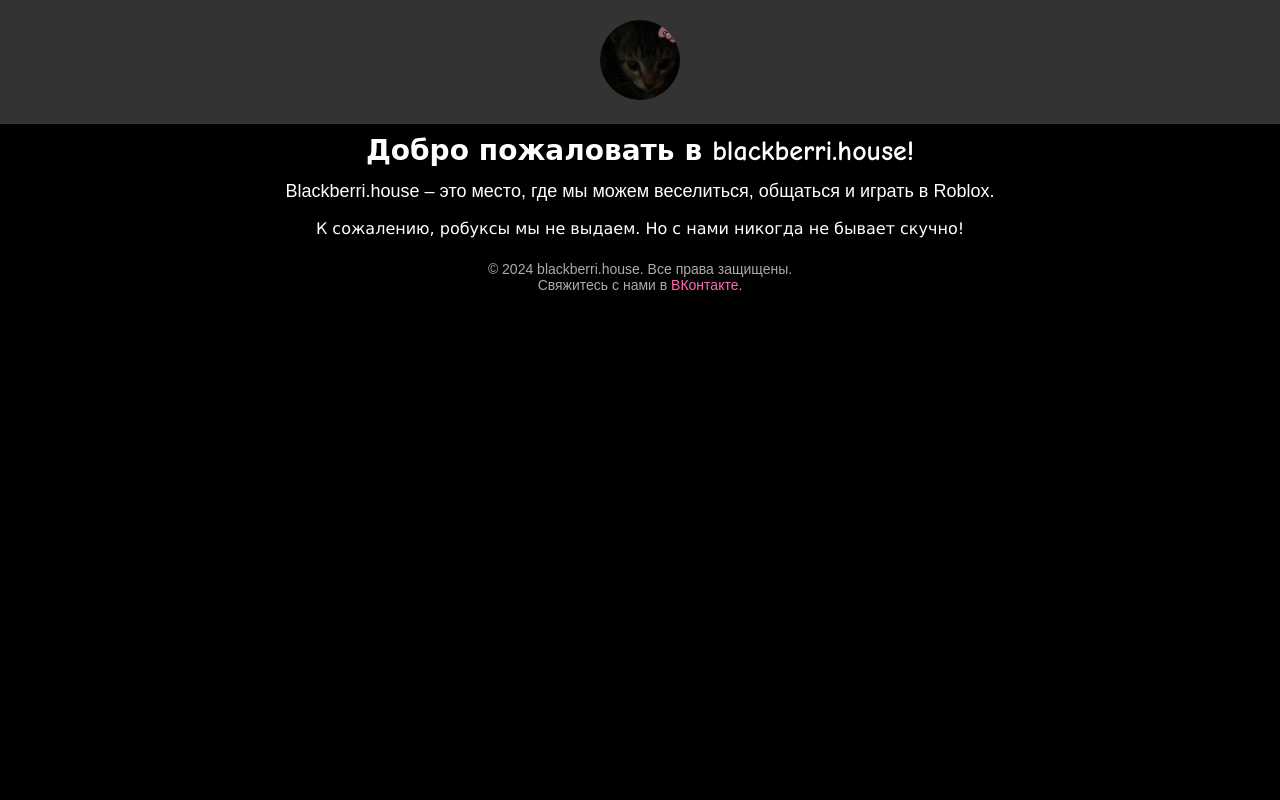
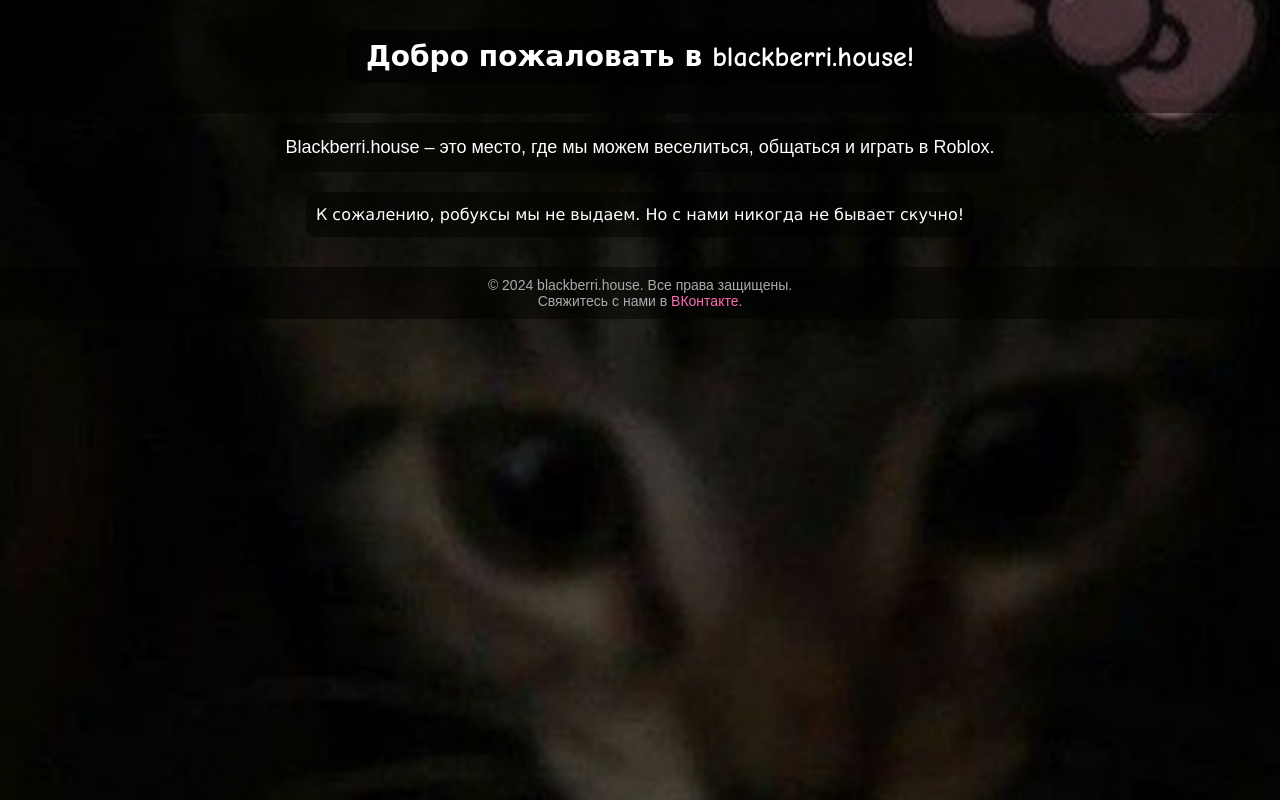
Before and after one commit to DJ-Wild/House, a plain HTML site: page index.html in a window 1280 px wide. Drawn offline with Linux system fonts and the light colour scheme.

Commit message:
Update index.html

```diff
--- a/index.html
+++ b/index.html
@@ -8,31 +8,35 @@
     body {
       margin: 0;
       font-family: 'Arial', sans-serif;
-      background-color: #000;
+      background: url('photo.jpg') no-repeat center center fixed;
+      background-size: cover;
       color: #fff;
       text-align: center;
     }
 
     header {
-      background-color: #333;
+      background-color: rgba(0, 0, 0, 0.5);
       padding: 20px;
-    }
-
-    header img {
-      width: 80px;
-      border-radius: 50%;
     }
 
     h1 {
       font-family: 'Comic Sans MS', cursive, sans-serif;
       font-size: 28px;
       margin: 10px 0;
+      background-color: rgba(0, 0, 0, 0.6);
+      display: inline-block;
+      padding: 10px 20px;
+      border-radius: 10px;
     }
 
     p {
       font-size: 18px;
       line-height: 1.6;
       margin: 10px 20px;
+      background-color: rgba(0, 0, 0, 0.5);
+      display: inline-block;
+      padding: 10px;
+      border-radius: 10px;
     }
 
     .info {
@@ -44,6 +48,8 @@
       margin-top: 20px;
       font-size: 14px;
       color: #aaa;
+      background-color: rgba(0, 0, 0, 0.5);
+      padding: 10px;
     }
 
     a {
@@ -54,10 +60,8 @@
 </head>
 <body>
   <header>
-    <img src="photo.jpg" alt="blackberri.house">
+    <h1>Добро пожаловать в blackberri.house!</h1>
   </header>
-
-  <h1>Добро пожаловать в blackberri.house!</h1>
 
   <p>Blackberri.house – это место, где мы можем веселиться, общаться и играть в Roblox.</p>
   <p class="info">К сожалению, робуксы мы не выдаем. Но с нами никогда не бывает скучно!</p>
```
